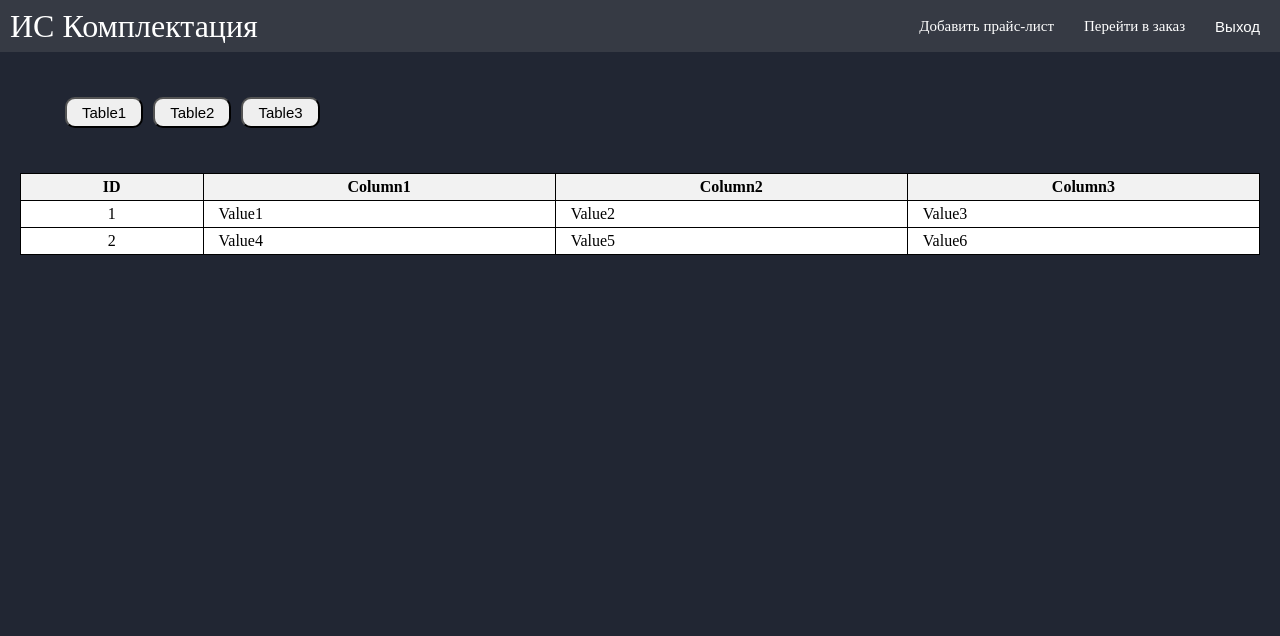
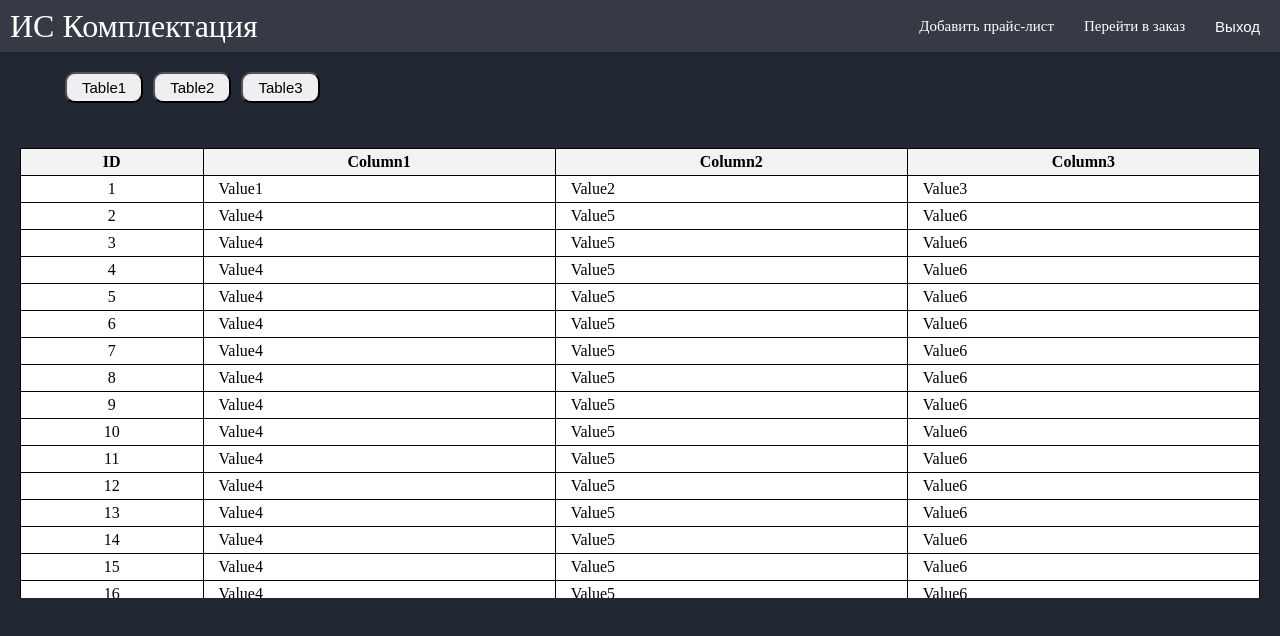
Before and after one commit to FzeroH/complectation_front, a Vue app: page /adm-panel in a window 1280 px wide. Shown: the top 636 px of the page. Built offline with nearby package versions, Linux system fonts and the light colour scheme; sample sign-in values are in the browser's storage.

Commit message:
Добавил в стили фиксирование заголовка таблицы

```diff
--- a/src/components/admin-panel.vue
+++ b/src/components/admin-panel.vue
@@ -32,6 +32,38 @@ export default {
     const rows = ref([
       { id: 1, Column1: "Value1", Column2: "Value2", Column3: "Value3" },
       { id: 2, Column1: "Value4", Column2: "Value5", Column3: "Value6" },
+      { id: 3, Column1: "Value4", Column2: "Value5", Column3: "Value6" },
+      { id: 4, Column1: "Value4", Column2: "Value5", Column3: "Value6" },
+      { id: 5, Column1: "Value4", Column2: "Value5", Column3: "Value6" },
+      { id: 6, Column1: "Value4", Column2: "Value5", Column3: "Value6" },
+      { id: 7, Column1: "Value4", Column2: "Value5", Column3: "Value6" },
+      { id: 8, Column1: "Value4", Column2: "Value5", Column3: "Value6" },
+      { id: 9, Column1: "Value4", Column2: "Value5", Column3: "Value6" },
+      { id: 10, Column1: "Value4", Column2: "Value5", Column3: "Value6" },
+      { id: 11, Column1: "Value4", Column2: "Value5", Column3: "Value6" },
+      { id: 12, Column1: "Value4", Column2: "Value5", Column3: "Value6" },
+      { id: 13, Column1: "Value4", Column2: "Value5", Column3: "Value6" },
+      { id: 14, Column1: "Value4", Column2: "Value5", Column3: "Value6" },
+      { id: 15, Column1: "Value4", Column2: "Value5", Column3: "Value6" },
+      { id: 16, Column1: "Value4", Column2: "Value5", Column3: "Value6" },
+      { id: 17, Column1: "Value4", Column2: "Value5", Column3: "Value6" },
+      { id: 18, Column1: "Value4", Column2: "Value5", Column3: "Value6" },
+      { id: 19, Column1: "Value4", Column2: "Value5", Column3: "Value6" },
+      { id: 20, Column1: "Value4", Column2: "Value5", Column3: "Value6" },
+      { id: 21, Column1: "Value4", Column2: "Value5", Column3: "Value6" },
+      { id: 22, Column1: "Value4", Column2: "Value5", Column3: "Value6" },
+      { id: 23, Column1: "Value4", Column2: "Value5", Column3: "Value6" },
+      { id: 24, Column1: "Value4", Column2: "Value5", Column3: "Value6" },
+      { id: 25, Column1: "Value4", Column2: "Value5", Column3: "Value6" },
+      { id: 26, Column1: "Value4", Column2: "Value5", Column3: "Value6" },
+      { id: 27, Column1: "Value4", Column2: "Value5", Column3: "Value6" },
+      { id: 28, Column1: "Value4", Column2: "Value5", Column3: "Value6" },
+      { id: 29, Column1: "Value4", Column2: "Value5", Column3: "Value6" },
+      { id: 30, Column1: "Value4", Column2: "Value5", Column3: "Value6" },
+      { id: 31, Column1: "Value4", Column2: "Value5", Column3: "Value6" },
+      { id: 32, Column1: "Value4", Column2: "Value5", Column3: "Value6" },
+      { id: 33, Column1: "Value4", Column2: "Value5", Column3: "Value6" },
+
     ]);
 
     const highlightedRowId = ref(null);
@@ -40,12 +72,10 @@ export default {
       // Действие, которое нужно выполнить при двойном клике на строку
       console.log(row);
 
-      // Изменить значение highlightedRowId на id строки
       highlightedRowId.value = row.id;
     };
 
     const handleOutsideClick = (event) => {
-      // Проверить, был ли клик на выделенной строке
       const isClickedOnHighlightedRow = event.target.closest(".highlighted");
 
       // Если клик был вне выделенной строки, снять выделение
@@ -73,7 +103,7 @@ export default {
 
 <style lang="scss" scoped>
 .admin-panel {
-  margin-top: 45px;
+  margin-top: 20px;
   padding: 0 20px;
 
   &__buttons {
@@ -92,6 +122,9 @@ export default {
   &__table {
     margin-top: 45px;
     background: white;
+    position: relative;
+    max-height: 450px;
+    overflow-y: auto;
 
     table {
       width: 100%;
@@ -101,6 +134,7 @@ export default {
       td {
         padding: 5px 15px;
         border: 1px solid #000;
+        user-select: none;
       }
 
       th {
@@ -109,13 +143,19 @@ export default {
       }
 
       .highlighted {
-        outline: 2px solid red;
+        background: rgba(86, 108, 157, 0.5);
       }
 
       .centered {
         text-align: center;
       }
     }
+
+    thead {
+      position: sticky;
+      top: 0;
+      z-index: 1;
+    }
   }
 }
 </style>
```
